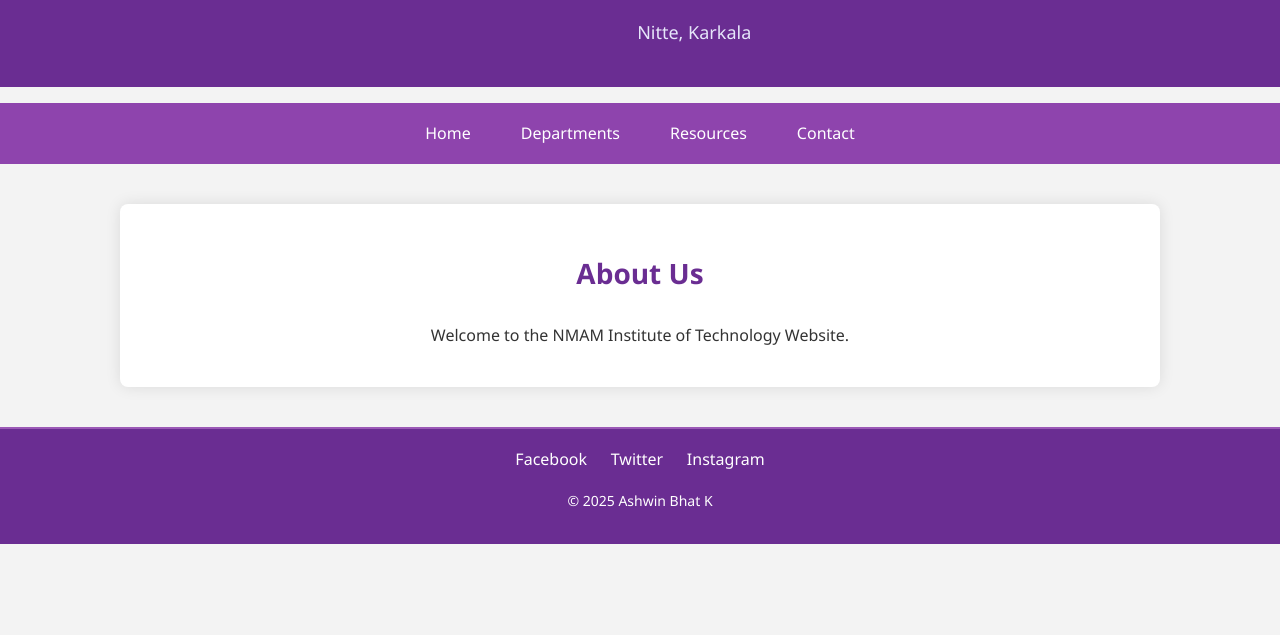
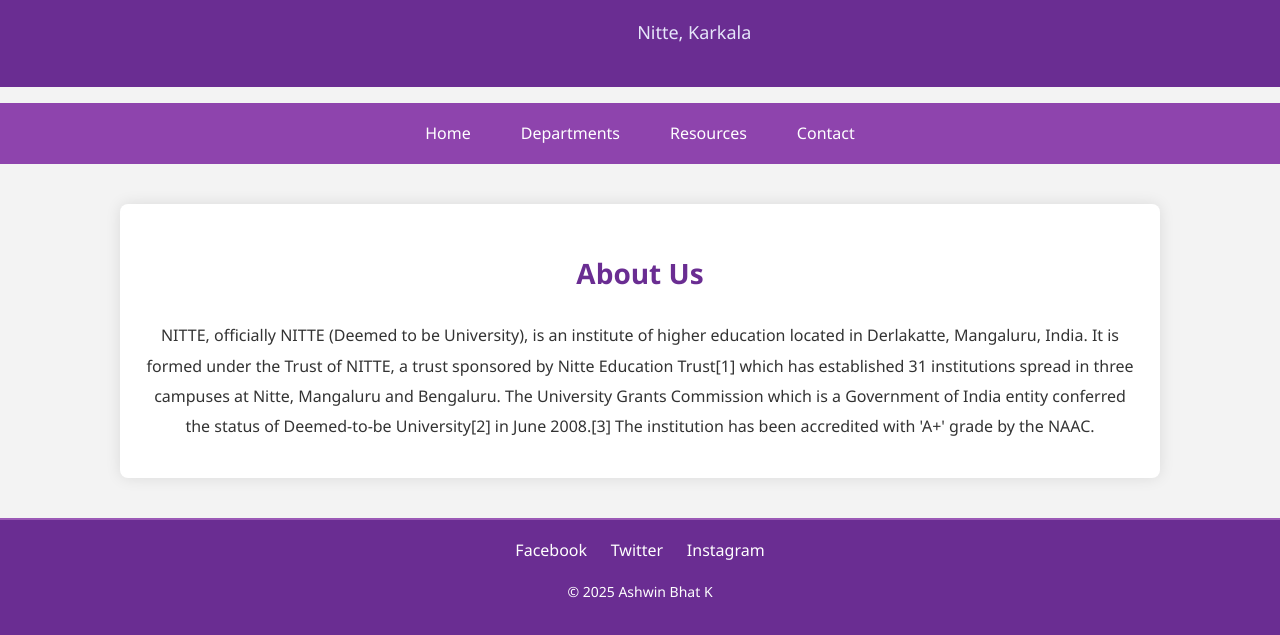
Before and after one commit to Ashwin-093/collage-website.github.io, a plain HTML site: page index.html in a window 1280 px wide. Shown: the part 242-877 px from the top of the page. Before the commit the page ends 800 px from the top, so only its background shows below. Drawn offline with Linux system fonts and the light colour scheme.

Commit message:
Update index.html

```diff
--- a/index.html
+++ b/index.html
@@ -36,7 +36,11 @@
 
     <main>
         <h2>About Us</h2>
-        <p>Welcome to the NMAM Institute of Technology Website.</p>
+        <p>NITTE, officially NITTE (Deemed to be University), is an institute of higher education located in Derlakatte, Mangaluru, India. It is formed under the Trust of NITTE, a trust sponsored by Nitte Education Trust[1] which has established 31 institutions spread in three campuses at Nitte, Mangaluru and Bengaluru.
+
+The University Grants Commission which is a Government of India entity conferred the status of Deemed-to-be University[2] in June 2008.[3]
+
+The institution has been accredited with 'A+' grade by the NAAC. </p>
     </main>
 
     <footer>
```
